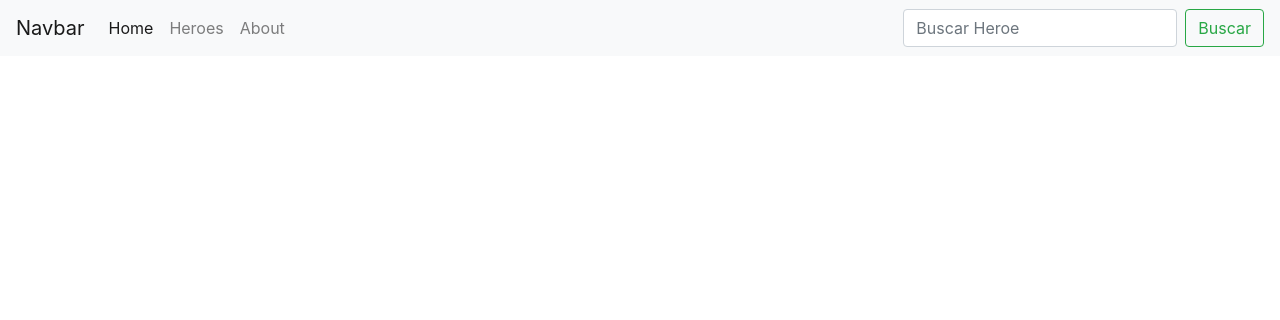
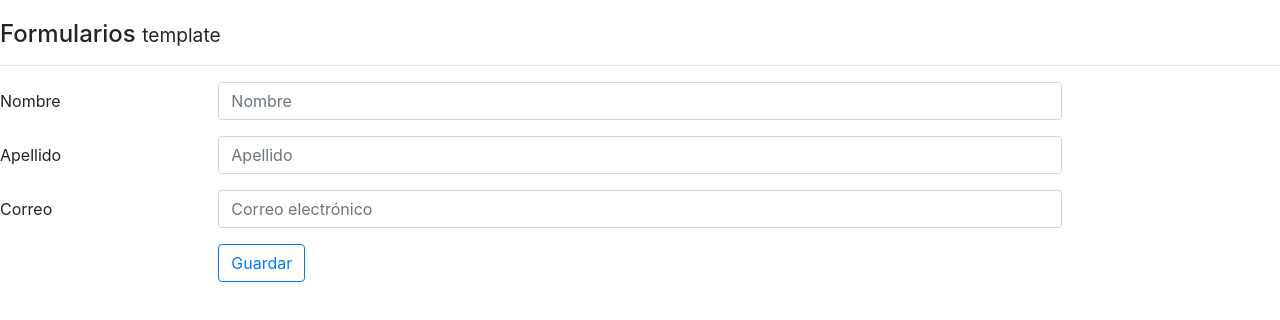
Before and after one commit to rodriguezandrade/Angular-Best-Practices, an Angular app: page /formTemplate in a window 1280 px wide. Before the commit this address led to /. Shown: the top 320 px of the page. Built offline with nearby package versions, Linux system fonts and the light colour scheme.

Commit message:
Data to the forms

```diff
--- a/src/app/components/app.component.html
+++ b/src/app/components/app.component.html
@@ -1,4 +1,8 @@
-<app-navbar></app-navbar>
+<!-- <app-navbar></app-navbar>
 <div class="container main-container">
     <router-outlet></router-outlet>
+</div> -->
+
+<div class="main-container">
+    <router-outlet></router-outlet>
 </div>
--- a/src/app/components/app.routing.module.ts
+++ b/src/app/components/app.routing.module.ts
@@ -7,6 +7,7 @@
 import { HeroesComponent } from './heroes/heroes.component';
 import { HeroeComponent } from './heroe/heroe.component';
 import { SearchHeroeComponent } from './search-heroe/search-heroe.component';
+import { TemplateComponent } from '../formularios/components/template/template.component';
 
 // Services
 
@@ -16,6 +17,7 @@
     { path: 'search/:termino', component: SearchHeroeComponent },
     { path: 'heroes', component: HeroesComponent },
     { path: 'about', component: AboutComponent },
+    { path: 'formTemplate', component: TemplateComponent },
 ];
 
 @NgModule({
--- /dev/null
+++ b/src/app/formularios/components/data/data.component.html
@@ -0,0 +1,3 @@
+<p>
+  data works!
+</p>
--- /dev/null
+++ b/src/app/formularios/components/template/template.component.html
@@ -0,0 +1,32 @@
+<h4>Formularios <small>template</small></h4>
+<hr>
+<form>
+  <div>
+    <div class="form-group row">
+      <label class="col-2 col-form-label">Nombre</label>
+      <div class="col-8">
+        <input class="form-control" type="text" placeholder="Nombre">
+      </div>
+    </div>
+    <div class="form-group row">
+      <label class="col-2 col-form-label">Apellido</label>
+      <div class="col-8">
+        <input class="form-control" type="text" placeholder="Apellido">
+      </div>
+    </div>
+  </div>
+  <div class="form-group row">
+    <label class="col-2 col-form-label">Correo</label>
+    <div class="col-md-8">
+      <input class="form-control" type="email" placeholder="Correo electrónico">
+    </div>
+  </div>
+  <div class="form-group row">
+    <label class="col-2 col-form-label">&nbsp;</label>
+    <div class="input-group col-md-8">
+      <button type="submit" class="btn btn-outline-primary">
+        Guardar
+      </button>
+    </div>
+  </div>
+</form>
--- /dev/null
+++ b/src/app/formularios/components/template/template.component.ts
@@ -0,0 +1,15 @@
+import { Component, OnInit } from '@angular/core';
+
+@Component({
+  selector: 'app-template',
+  templateUrl: './template.component.html',
+  styleUrls: ['./template.component.css']
+})
+export class TemplateComponent implements OnInit {
+
+  constructor() { }
+
+  ngOnInit() {
+  }
+
+}
```
Also changed, not shown: src/app/formularios/components/data/data.component.ts (added, +15 -0 lines), src/app/components/app.component.css (line endings or trailing spaces), src/app/formularios/components/data/data.component.css (added), src/app/formularios/components/template/template.component.css (added), src/app/formularios/components/template/template.routing.module.ts (added), 1 other file (tests, documents, lock files or other folders).
